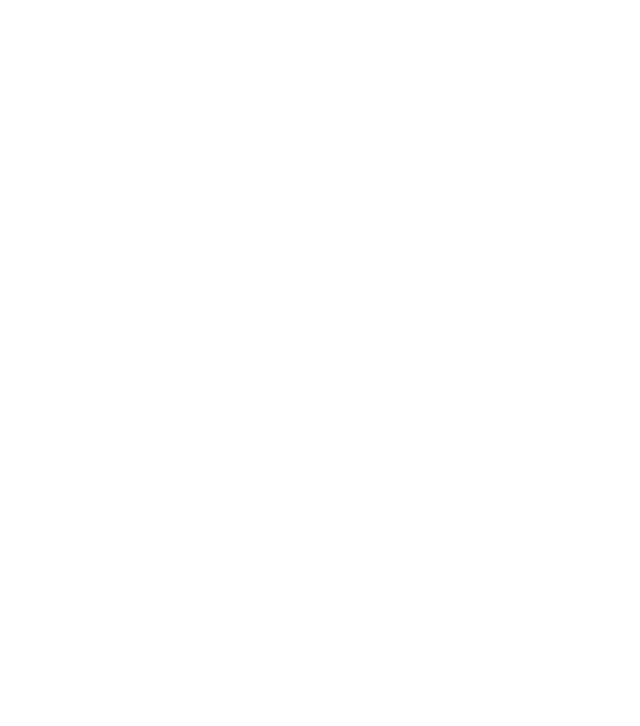
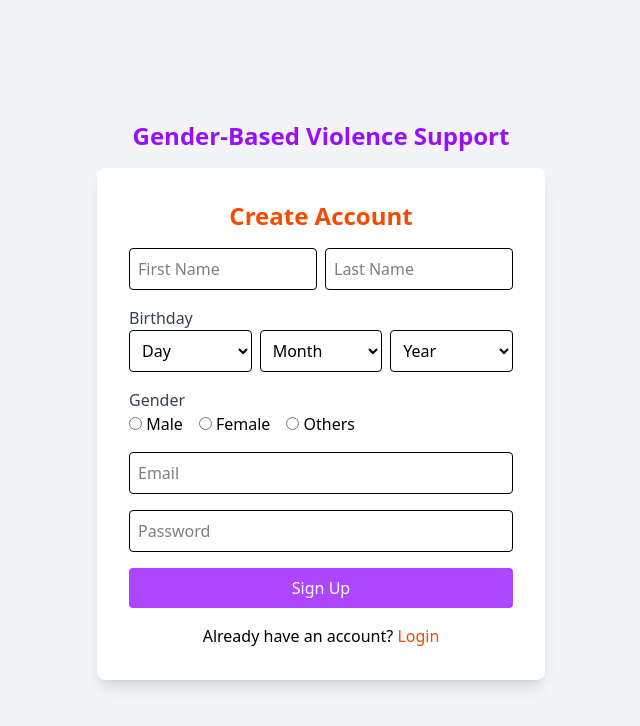
Before and after one commit to Matuwamai/Gbv-support, a React (Vite) app in the folder user-side/: page /signup in a window 1280 px wide. Before the commit this address had no page. Shown: the top 726 px of the page, without its empty margins (319-959 px from the left). Built offline with nearby package versions, Linux system fonts and the light colour scheme.

Commit message:
Add route protection

```diff
--- a/user-side/src/components/Navbar.tsx
+++ b/user-side/src/components/Navbar.tsx
@@ -12,7 +12,7 @@ const Navbar = () => {
         <nav className="bg-purple-600 text-white p-3 shadow-md fixed top-0 w-full z-50">
             <div className="container mx-auto flex justify-between items-center">
                 {/* Logo */}
-                <a href="/dashboard" className="text-lg font-bold md:text-xl">
+                <a href="/" className="text-lg font-bold md:text-xl">
                     GBV<span className="hidden md:inline"> Support</span>
                 </a>
 
--- /dev/null
+++ b/user-side/src/components/ProtectedRoute.tsx
@@ -0,0 +1,11 @@
+import { Navigate, Outlet } from "react-router-dom";
+import { useContext } from "react";
+import { Authcontext } from "../context/authContext"; // Ensure correct import
+
+const ProtectedRoute = () => {
+  const auth = useContext(Authcontext); // ✅ Correct way to use context
+
+  return auth?.currentUser ? <Outlet /> : <Navigate to="/login" />;
+};
+
+export default ProtectedRoute;
--- a/user-side/src/main.tsx
+++ b/user-side/src/main.tsx
@@ -1,36 +1,40 @@
-import { StrictMode } from 'react'
-import { createRoot } from 'react-dom/client'
-import './index.css'
-import { BrowserRouter as Router, Routes, Route } from 'react-router-dom'
-import { AuthContextProvider } from './context/authContext'
-import SignUp from './pages/singup'
-import Login from './pages/login'
-import Layout from './components/Layout'
-import NewPost from './components/Createpost'
-import ProfilePage from './pages/ProfilePage'
-import Dashboard from './pages/Dahboard'
-import EmergencyPage from './pages/Emergencycall'
-import { DarkModeProvider } from './context/darkModeContext'
-createRoot(document.getElementById('root')!).render(
+import { StrictMode } from "react";
+import { createRoot } from "react-dom/client";
+import { BrowserRouter as Router, Routes, Route } from "react-router-dom";
+import { AuthContextProvider } from "./context/authContext";
+import { DarkModeProvider } from "./context/darkModeContext";
+import ProtectedRoute from "./components/protectedRoute"; // ✅ Import the fixed component
+import SignUp from "./pages/singup";
+import "./index.css";
+import Login from "./pages/login";
+import Layout from "./components/Layout";
+import NewPost from "./components/Createpost";
+import ProfilePage from "./pages/ProfilePage";
+import Dashboard from "./pages/Dahboard";
+import EmergencyPage from "./pages/Emergencycall";
 
+createRoot(document.getElementById("root")!).render(
   <StrictMode>
-  <AuthContextProvider >
-<DarkModeProvider>
-    <Router>
-      <Routes >
-        <Route path='/' element={<SignUp/>}/>
-        <Route path='/login' element={<Login/>}/>
-        <Route  element={<Layout/>} >
-        <Route path='/dashboard' element={<Dashboard/>}/>
-        <Route path='/newpost' element={<NewPost/>}/>
-        <Route path='/profile' element={<ProfilePage/>}/>
-        <Route path='/emergency' element={<EmergencyPage/>}/>
-        </Route>
-      </Routes>
-    </Router>
-    </DarkModeProvider>
-  </AuthContextProvider >
+    <AuthContextProvider>
+      <DarkModeProvider>
+        <Router>
+          <Routes>
+            <Route path="/signup" element={<SignUp />} />
+            <Route path="/login" element={<Login />} />
 
+            {/* ✅ Wrap protected routes inside <ProtectedRoute> */}
+            <Route element={<ProtectedRoute />}>
+              <Route element={<Layout />}>
+                <Route path="/" element={<Dashboard />} />
+                <Route path="/newpost" element={<NewPost />} />
+                <Route path="/profile" element={<ProfilePage />} />
+                <Route path="/emergency" element={<EmergencyPage />} />
+              </Route>
+            </Route>
+
+          </Routes>
+        </Router>
+      </DarkModeProvider>
+    </AuthContextProvider>
   </StrictMode>
-
-)
+);
--- a/user-side/src/pages/login.tsx
+++ b/user-side/src/pages/login.tsx
@@ -28,7 +28,7 @@ const Login = () => {
     try {
       await login(formData);
       console.log("Login successful! Redirecting...");
-      navigate("/dashboard");
+      navigate("/");
     } catch (error) {
       console.error("Login Error:", error);
       alert("An error occurred. Please try again.");
@@ -36,17 +36,19 @@ const Login = () => {
   };
 
   return (
-    <div className="flex flex-col justify-center items-center min-h-screen bg-gray-100">
-      <h1 className="text-3xl font-semibold mb-4 text-purple-600 font-bold">Gender-Based Violence Support</h1>
-      <div className="bg-white p-8 rounded-lg shadow-lg w-96">
+    <div className="flex flex-col justify-center items-center min-h-screen bg-gray-100 px-4">
+      <h1 className="text-3xl font-semibold mb-4 text-purple-600 font-bold text-center">
+        Gender-Based Violence Support
+      </h1>
+      <div className="bg-white p-8 rounded-lg shadow-lg w-full max-w-md mx-auto">
         <h2 className="text-xl font-semibold text-center mb-4 text-orange-600">Login</h2>
-        <form onSubmit={handleSubmit}>
+        <form onSubmit={handleSubmit} className="space-y-4">
           <input
             type="email"
             name="email"
             placeholder="Email"
             onChange={handleChange}
-            className="w-full p-2 mt-4 border rounded"
+            className="w-full p-2 border rounded focus:outline-none focus:ring-2 focus:ring-purple-500"
             required
           />
           <input
@@ -54,18 +56,21 @@ const Login = () => {
             name="password"
             placeholder="Password"
             onChange={handleChange}
-            className="w-full p-2 mt-4 border rounded"
+            className="w-full p-2 border rounded focus:outline-none focus:ring-2 focus:ring-purple-500"
             required
           />
           <button
             type="submit"
-            className="w-full bg-purple-500 text-white py-2 mt-4 rounded hover:bg-purple-600"
+            className="w-full bg-purple-500 text-white py-2 rounded hover:bg-purple-600 transition duration-300"
           >
             Login
           </button>
         </form>
         <p className="text-center mt-4">
-          Don't have an account? <a href="/" className="text-orange-600">Sign Up</a>
+          Don't have an account?{" "}
+          <a href="/signup" className="text-orange-600 hover:underline">
+            Sign Up
+          </a>
         </p>
       </div>
     </div>
--- a/user-side/src/pages/singup.tsx
+++ b/user-side/src/pages/singup.tsx
@@ -21,11 +21,11 @@ const SignUp = () => {
   const handleSubmit = async (e) => {
     e.preventDefault();
 
-    // Combine birthday into YYYY-MM-DD format
     if (!formData.day || !formData.month || !formData.year) {
       alert("Please select a valid birthday.");
       return;
     }
+
     const birthday = `${formData.year}-${formData.month.padStart(2, "0")}-${formData.day.padStart(2, "0")}`;
 
     const userData = {
@@ -58,16 +58,19 @@ const SignUp = () => {
   };
 
   return (
-    <div className="flex flex-col justify-center items-center min-h-screen bg-gray-100">
-      <h1 className="mb-4 text-2xl text-purple-600 font-bold">Gender Based Violence Support</h1>
-      <div className="bg-white p-8 rounded-lg shadow-lg w-96">
+    <div className="flex flex-col justify-center items-center min-h-screen bg-gray-100 px-4">
+      <h1 className="mb-4 text-2xl text-purple-600 font-bold text-center">
+        Gender-Based Violence Support
+      </h1>
+      <div className="bg-white p-8 rounded-lg shadow-lg w-full max-w-md mx-auto">
         <h2 className="text-2xl font-semibold text-center text-orange-600 mb-4">Create Account</h2>
-        <form onSubmit={handleSubmit}>
-          <div className="flex gap-2">
-            <input type="text" name="firstName" placeholder="First Name" onChange={handleChange} className="w-1/2 p-2 border rounded" required />
-            <input type="text" name="lastName" placeholder="Last Name" onChange={handleChange} className="w-1/2 p-2 border rounded" required />
+        <form onSubmit={handleSubmit} className="space-y-4">
+          <div className="flex flex-col sm:flex-row gap-2">
+            <input type="text" name="firstName" placeholder="First Name" onChange={handleChange} className="w-full sm:w-1/2 p-2 border rounded" required />
+            <input type="text" name="lastName" placeholder="Last Name" onChange={handleChange} className="w-full sm:w-1/2 p-2 border rounded" required />
           </div>
-          <div className="mt-4">
+
+          <div>
             <label className="block text-gray-700">Birthday</label>
             <div className="flex gap-2">
               <select name="day" onChange={handleChange} className="w-1/3 p-2 border rounded" required>
@@ -90,20 +93,30 @@ const SignUp = () => {
               </select>
             </div>
           </div>
-          <div className="mt-4">
+
+          <div>
             <label className="block text-gray-700">Gender</label>
             <div className="flex gap-4">
-              <label><input type="radio" name="Gender" value="Male" onChange={handleChange} required /> MALE</label>
-              <label><input type="radio" name="Gender" value="Female" onChange={handleChange} required /> FEMALE</label>
-              <label><input type="radio" name="Gender" value="Female" onChange={handleChange} required /> OTHERS</label>
+              <label><input type="radio" name="Gender" value="Male" onChange={handleChange} required /> Male</label>
+              <label><input type="radio" name="Gender" value="Female" onChange={handleChange} required /> Female</label>
+              <label><input type="radio" name="Gender" value="Others" onChange={handleChange} required /> Others</label>
             </div>
           </div>
-          {/* <input type="text" name="contact" placeholder="Contact" onChange={handleChange} className="w-full p-2 mt-4 border rounded" required /> */}
-          <input type="email" name="email" placeholder="Email" onChange={handleChange} className="w-full p-2 mt-4 border rounded" required />
-          <input type="password" name="password" placeholder="Password" onChange={handleChange} className="w-full p-2 mt-4 border rounded" required />
-          <button type="submit" className="w-full bg-purple-500 text-white py-2 mt-4 rounded hover:bg-purple-600">Sign Up</button>
+
+          <input type="email" name="email" placeholder="Email" onChange={handleChange} className="w-full p-2 border rounded" required />
+          <input type="password" name="password" placeholder="Password" onChange={handleChange} className="w-full p-2 border rounded" required />
+
+          <button type="submit" className="w-full bg-purple-500 text-white py-2 rounded hover:bg-purple-600 transition duration-300">
+            Sign Up
+          </button>
         </form>
-        <p className="text-center mt-4">Already have an account? <a href="/login" className="text-orange-600">Login</a></p>
+
+        <p className="text-center mt-4">
+          Already have an account?{" "}
+          <a href="/login" className="text-orange-600 hover:underline">
+            Login
+          </a>
+        </p>
       </div>
     </div>
   );
```
